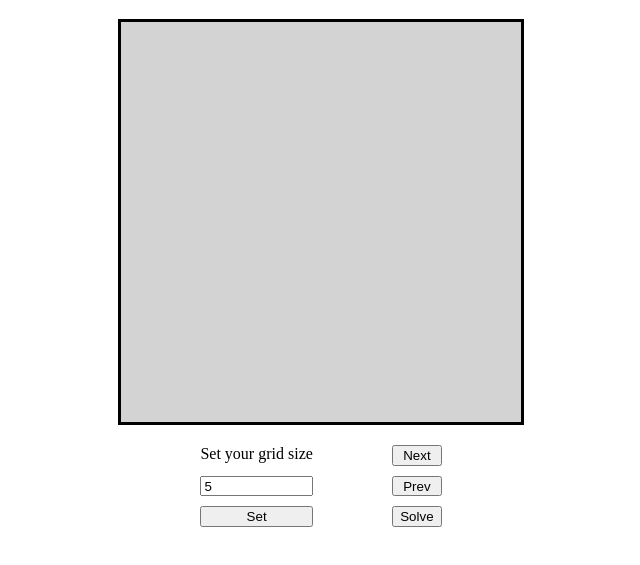
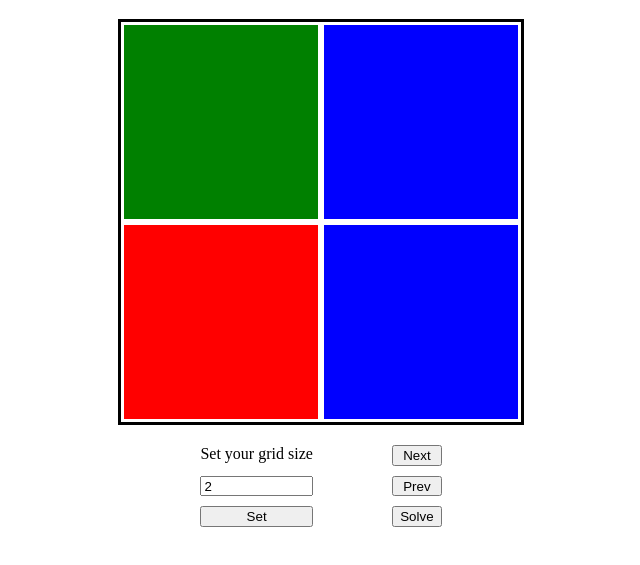
Before and after one commit to Hilman-Azfar/astar-visualisation, a plain HTML site: page index.html in a window 1280 px wide. Shown: the part 69-634 px from the top of the page, without its empty margins (319-959 px from the left). Drawn offline with Linux system fonts and the light colour scheme.

Commit message:
random start end

```diff
--- a/index.html
+++ b/index.html
@@ -17,8 +17,8 @@
         </canvas>
         <section id="controls">
             <form id="setParams">
-                <label for="rows">Set your grid size</label>
-                <input id="rows" name="rows" type="number" min="1" max="15" value="5">
+                <label for="area">Set your grid size</label>
+                <input id="area" name="area" type="number" min="2" max="15" value="2">
                 <button type="submit">Set</button>
             </form>
             <div id="solver">
--- a/index.js
+++ b/index.js
@@ -1,19 +1,29 @@
 console.log("Starting");
 
-function setUpGrid(gridWidth, gridHeight) {
-    // canvas is made up of a 2d array with each position being a node.
+let myGrid = {
+    area: function () { return parseInt(document.getElementById("area").value) },
+    grid: null,
+    start: null,
+    end: null,
+}
+
 class Node {
     constructor(x, y) {
+        this.name = null;
+        this.x = x;
+        this.y = y;
         this.isObstacle = false;
         this.visited = false;
         this.GlobalGoal = null;
         this.LocalGoal = null;
-            this.x = x;
-            this.y = y;
         this.neighbours = [];
         this.parent = null;
     }
 }
+
+function setUpGrid() {
+    // canvas is made up of a 2d array with each position being a node.
+
     // create a grid to hold the nodes
     // grid shape in an array
     // [
@@ -22,17 +32,20 @@ function setUpGrid(gridWidth, gridHeight) {
     //     [x, x, x]
     // ]
 
-    let grid = new Array(gridWidth).fill(new Array(gridHeight));
+    const gridHeight = myGrid.area();
+    const gridWidth = myGrid.area();
+    let grid = Array.from(Array(gridWidth), () => new Array(gridHeight));
 
     // populate with nodes
     for (let x = 0; x < gridWidth; x++) {
         for (let y = 0; y < gridHeight; y++) {
             let newNode = new Node(x, y);
+            newNode.name = `${x} and ${y}`;
             grid[x][y] = newNode;
         }
     }
 
-    // create connections to every neighbouring nodes
+    //create connections to every neighbouring nodes
     for (let x = 0; x < gridWidth; x++) {
         for (let y = 0; y < gridHeight; y++) {
             // if not at the left end, add the previous node to the left
@@ -53,44 +66,69 @@ function setUpGrid(gridWidth, gridHeight) {
             }
         }
     }
-    return grid;
+    myGrid.grid = grid;
 }
 
 let dpi = window.devicePixelRatio;
 const canvas = document.getElementById("display");
 const context = canvas.getContext("2d");
 
-context.fillStyle = 'lightgrey';
-context.fillRect(0, 0, canvas.width, canvas.height);
-
 function fixDpi() {
     let style_height = +getComputedStyle(canvas).getPropertyValue("height").slice(0, -2);
     let style_width = +getComputedStyle(canvas).getPropertyValue("width").slice(0, -2);
     canvas.setAttribute('height', style_height * dpi);
     canvas.setAttribute('width', style_width * dpi);
-    return style_height * dpi;
 }
 
 document.getElementById("setParams").onsubmit = function (e) {
     e.preventDefault();
-    // get new area
-    // get set new sizing
-    // redraw
-    let side = fixDpi();
+    setUpGrid();
+    setRandomStartEnd();
+    draw();
+};
 
-    let area = parseInt(e.target[0].value); // no of grid area
-    let gridSize = side / area;
-    let padding = 1;
+window.onload = function () {
+    setUpGrid();
+    setRandomStartEnd();
+    draw();
+}
 
-    let newGrid = setUpGrid(area, area);
+function draw() {
+    fixDpi();
+
+    const area = myGrid.area();
+    let gridSize = canvas.width / area;
 
     context.clearRect(0, 0, canvas.width, canvas.height);
-
+    const padding = 3;
     for (let x = 0; x < area; x++) {
         for (let y = 0; y < area; y++) {
             // get color
-            context.fillStyle = newGrid[x][y].isObstacle ? 'grey' : 'blue';
+            let color = 'blue';
+            if (myGrid.grid[x][y].isObstacle) color = 'grey';
+            if (myGrid.start === myGrid.grid[x][y]) color = 'green';
+            if (myGrid.end === myGrid.grid[x][y]) color = 'red';
+            context.fillStyle = color;
             context.fillRect(x * gridSize + padding, y * gridSize + padding, gridSize - padding * 2, gridSize - padding * 2);
         }
     }
-};
+}
+
+function setRandomStartEnd() {
+    const area = myGrid.area();
+    let c = getRandomXY(area);
+    myGrid.start = myGrid.grid[c.x][c.y];
+    let t;
+    do {
+        t = getRandomXY(area);
+    } while (t === c)
+    myGrid.end = myGrid.grid[t.x][t.y];
+}
+
+function getRandomXY(area) {
+
+    return {
+        x: Math.floor(Math.random() * (area)),
+        y: Math.floor(Math.random() * (area))
+    }// inclusive
+}
```
Also changed, not shown: 1 other file. Lines whose indentation alone changed are shown as unchanged.
